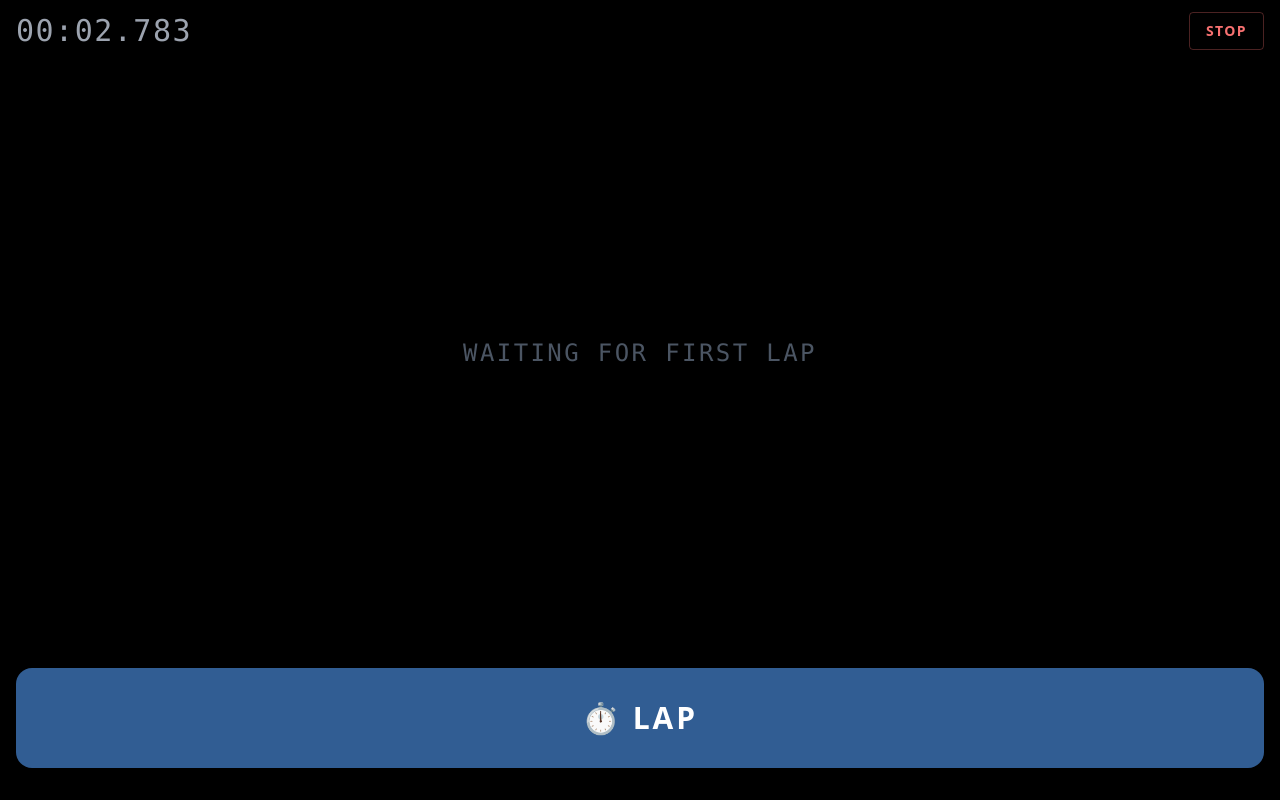
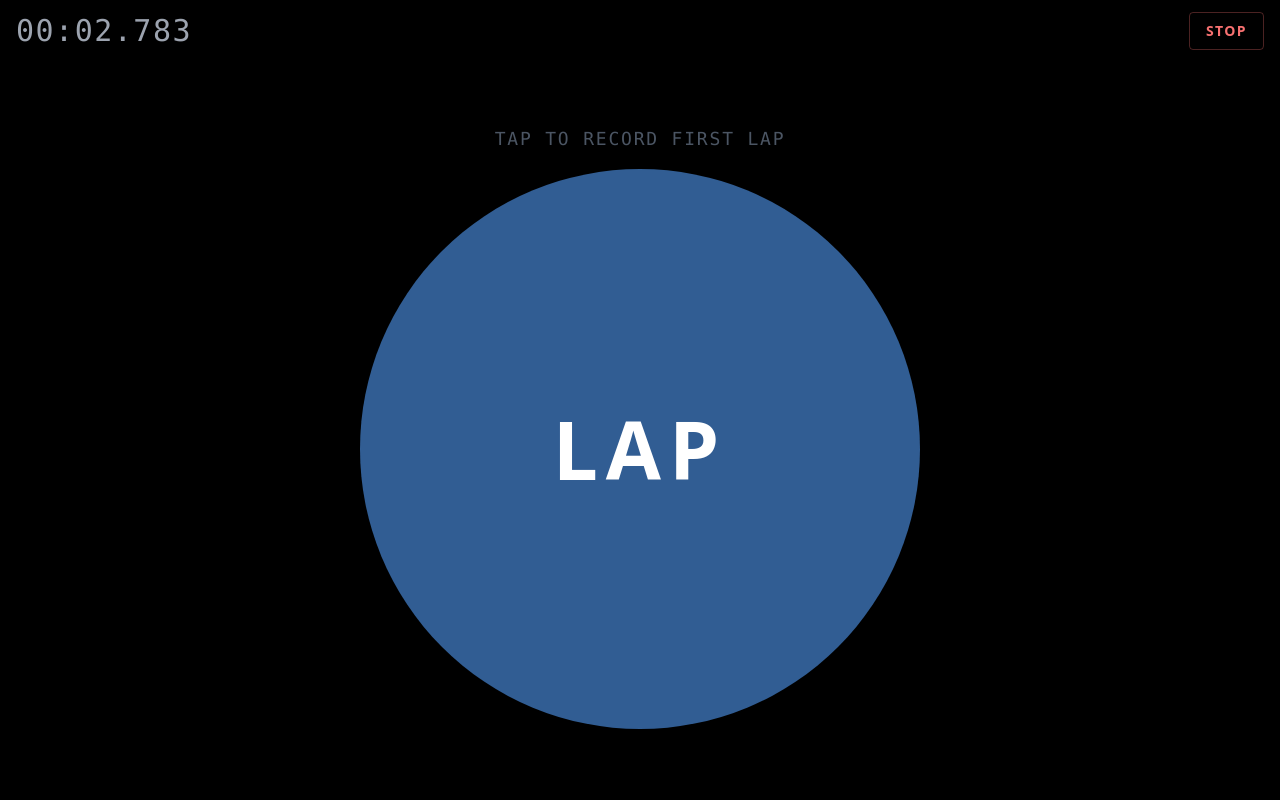
Before and after one commit to maccavamzoo/bikotic-genesis, a Next.js app: page /tools/lap-timer in a window 1280 px wide. Both pictures are taken after a click on the button "⏱ START". Built offline with nearby package versions, Linux system fonts and the light colour scheme.

Commit message:
Update page.tsx

```diff
--- a/app/tools/lap-timer/page.tsx
+++ b/app/tools/lap-timer/page.tsx
@@ -199,44 +199,44 @@ export default function LapTimerPage() {
           </button>
         </div>
 
-        {/* Centre: last lap time */}
+        {/* Centre: massive round LAP button */}
         <div className="flex-1 flex flex-col items-center justify-center px-4">
+          {/* Last lap readout above button */}
           {lastLapTime !== null ? (
-            <>
-              <div className="text-gray-500 text-xl font-mono tracking-widest mb-2">
+            <div className="text-center mb-4">
+              <div className="text-gray-500 text-lg font-mono tracking-widest">
                 LAP {laps.length}
               </div>
               <div
-                className="text-white font-mono font-bold leading-none text-center w-full"
-                style={{ fontSize: `min(${lapFontVw}vw, 20vh)`, padding: '0 16px' }}
+                className="text-white font-mono font-bold leading-none"
+                style={{ fontSize: `min(${lapFontVw}vw, 12vh)` }}
               >
                 {lapDisplay}
               </div>
-            </>
+            </div>
           ) : (
-            <div className="text-gray-600 text-2xl font-mono tracking-widest">
-              WAITING FOR FIRST LAP
+            <div className="text-gray-600 text-lg font-mono tracking-widest mb-4">
+              TAP TO RECORD FIRST LAP
             </div>
           )}
-        </div>
 
-        {/* Previous lap (small, for reference) */}
-        {laps.length >= 2 && (
-          <div className="text-center pb-2">
-            <span className="text-gray-600 font-mono text-sm">
-              Lap {laps.length - 1}: {formatTime(laps[laps.length - 2].splitMs, decimals)}
-            </span>
-          </div>
-        )}
-
-        {/* Lap button: massive tap target */}
-        <div className="p-4 pb-8">
+          {/* Giant round lap button — as wide as the viewport allows */}
           <button
             onClick={handleLap}
-            className="w-full py-8 rounded-2xl bg-bikotic-blue text-white text-3xl font-bold uppercase tracking-widest active:bg-bikotic-blue-dark active:scale-[0.98] transition-transform"
+            className="rounded-full bg-bikotic-blue text-white font-bold uppercase tracking-widest active:bg-bikotic-blue-dark active:scale-[0.97] transition-transform flex items-center justify-center aspect-square"
+            style={{ width: 'min(70vw, 70vh)', fontSize: 'min(10vw, 10vh)' }}
           >
-            ⏱ LAP
+            LAP
           </button>
+
+          {/* Previous lap below button */}
+          {laps.length >= 2 && (
+            <div className="text-center mt-4">
+              <span className="text-gray-600 font-mono text-sm">
+                Lap {laps.length - 1}: {formatTime(laps[laps.length - 2].splitMs, decimals)}
+              </span>
+            </div>
+          )}
         </div>
       </div>
     )
```
